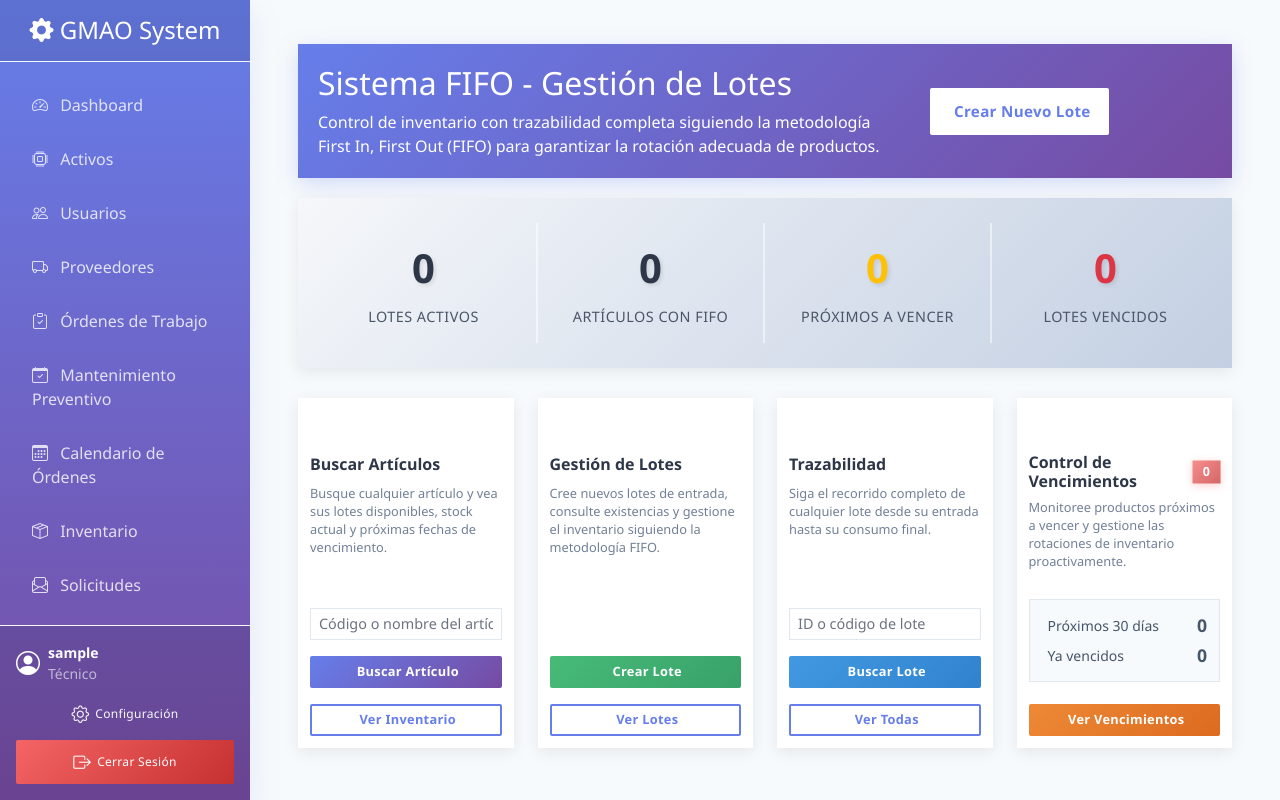
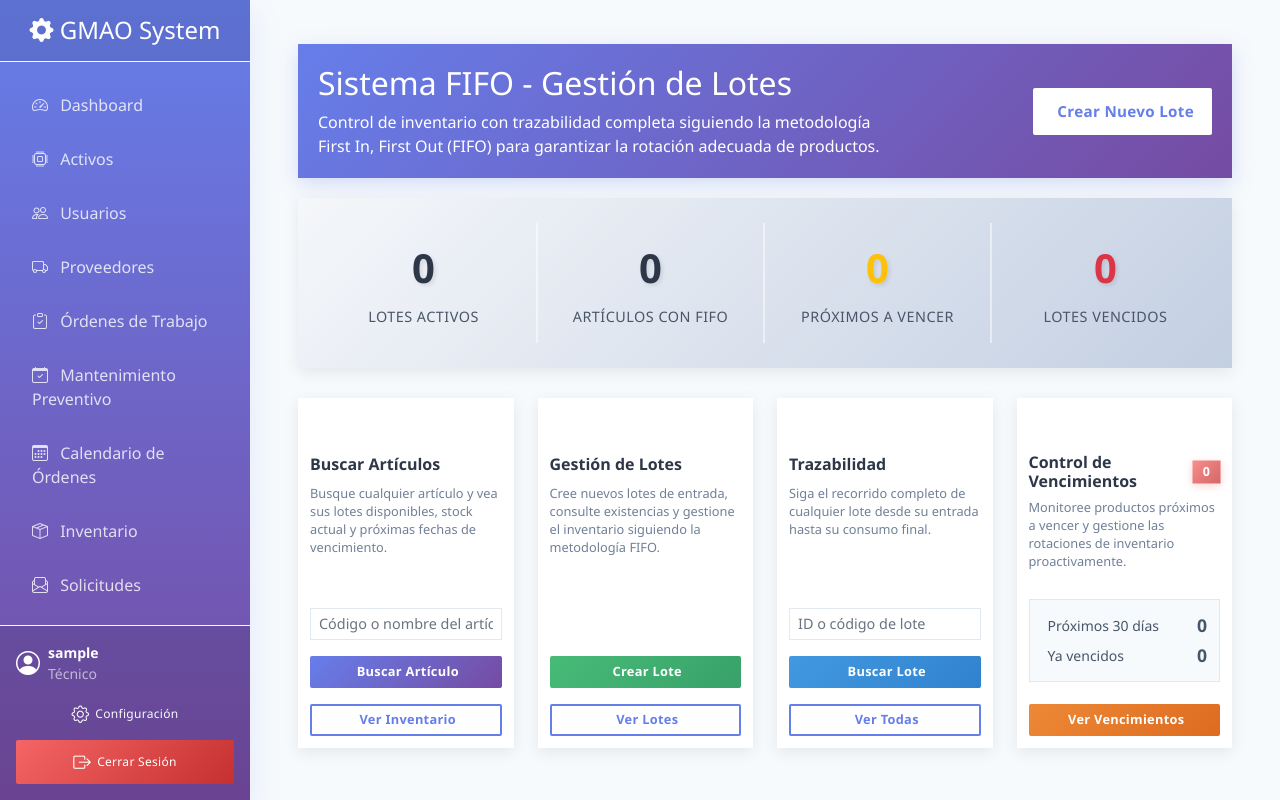
Before and after one commit to canaleta14-ai/gmao-python, a Flask app: page /lotes/ in a window 1280 px wide. Run offline with Flask 3, Linux system fonts and the light colour scheme; the visitor is signed in with stand-in values (Sample User, id 1); data that the repository does not hold is empty; some libraries are stand-ins or nearby versions.

Commit message:
fix: Actualizar alineación del botón Nuevo Lote a la derecha
- Cambiar text-md-right (deprecado) por text-end (Bootstrap 5)
- Asegurar que el botón se mantenga alineado a la derecha

```diff
--- a/app/templates/lotes/index.html
+++ b/app/templates/lotes/index.html
@@ -433,7 +433,7 @@ a, button, input, .card {
                     First In, First Out (FIFO) para garantizar la rotación adecuada de productos.
                 </p>
             </div>
-            <div class="col-md-4 text-md-right">
+            <div class="col-md-4 text-end">
                 <a href="{{ url_for('lotes.crear_lote') }}" class="btn btn-light btn-lg">
                     <i class="fas fa-plus"></i> Crear Nuevo Lote
                 </a>
```
